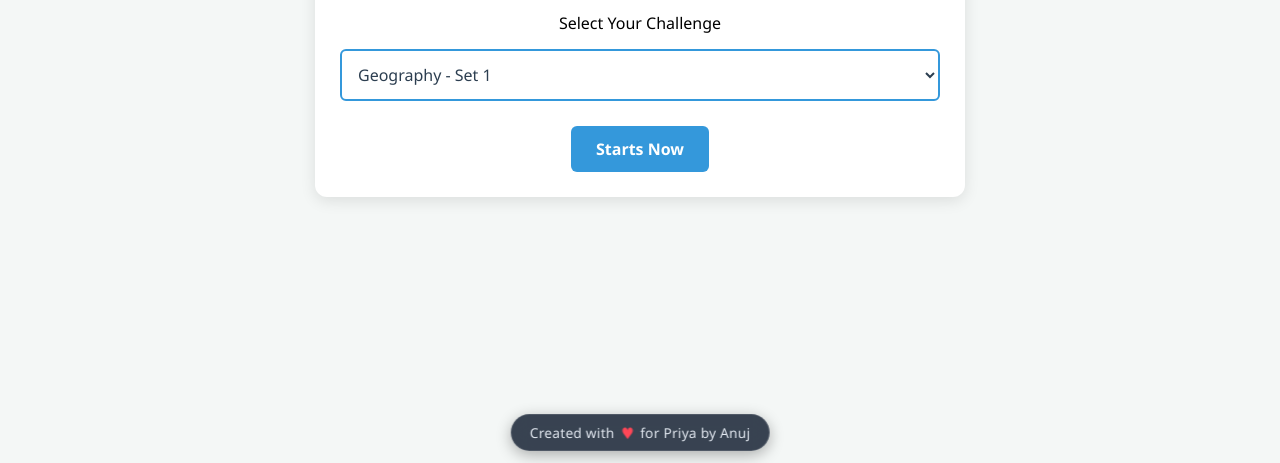
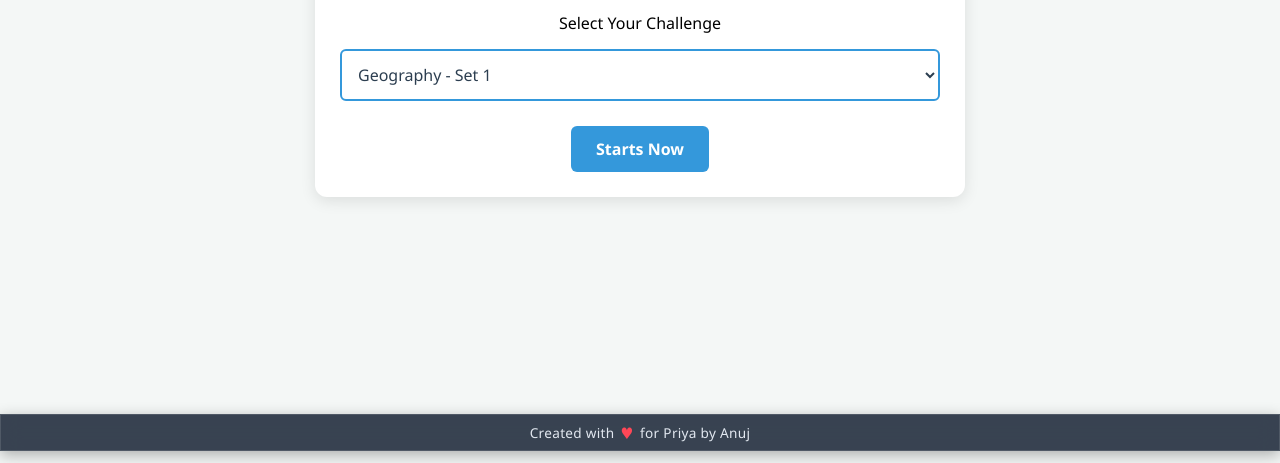
Before and after one commit to Anuj2go/GeoQuizTRE, a plain HTML site: page index.html in a window 1280 px wide. Shown: the part 337-800 px from the top of the page. Drawn offline with Linux system fonts and the light colour scheme.

Commit message:
Update styles.css

```diff
--- a/styles.css
+++ b/styles.css
@@ -184,25 +184,29 @@ app-footer {
 /* App Fixed Bottom Footer */
 .app-footer {
     position: fixed;
-    bottom: 12px; /* Bottom se fixed spacing */
-    left: 50%;
-    transform: translateX(-50%); /* Bilkul center me align karne ke liye */
+    bottom: 12px;
+    left: 0;
+    width: 100%;
+    box-sizing: border-box;
+
     z-index: 1000;
 
     text-align: center;
     font-size: 0.85rem;
     font-weight: 500;
     color: #e2e8f0;
-    background: rgba(30, 41, 59, 0.88); /* Modern Glassmorphism background */
+
+    background: rgba(30, 41, 59, 0.88);
     backdrop-filter: blur(10px);
     -webkit-backdrop-filter: blur(10px);
+
     border: 1px solid rgba(255, 255, 255, 0.12);
     padding: 8px 18px;
-    border-radius: 20px;
-    width: fit-content;
-    max-width: 90%;
+
     box-shadow: 0 4px 15px rgba(0, 0, 0, 0.3);
     letter-spacing: 0.3px;
+
+    white-space: nowrap;
 }
 
 .app-footer .heart {
```
